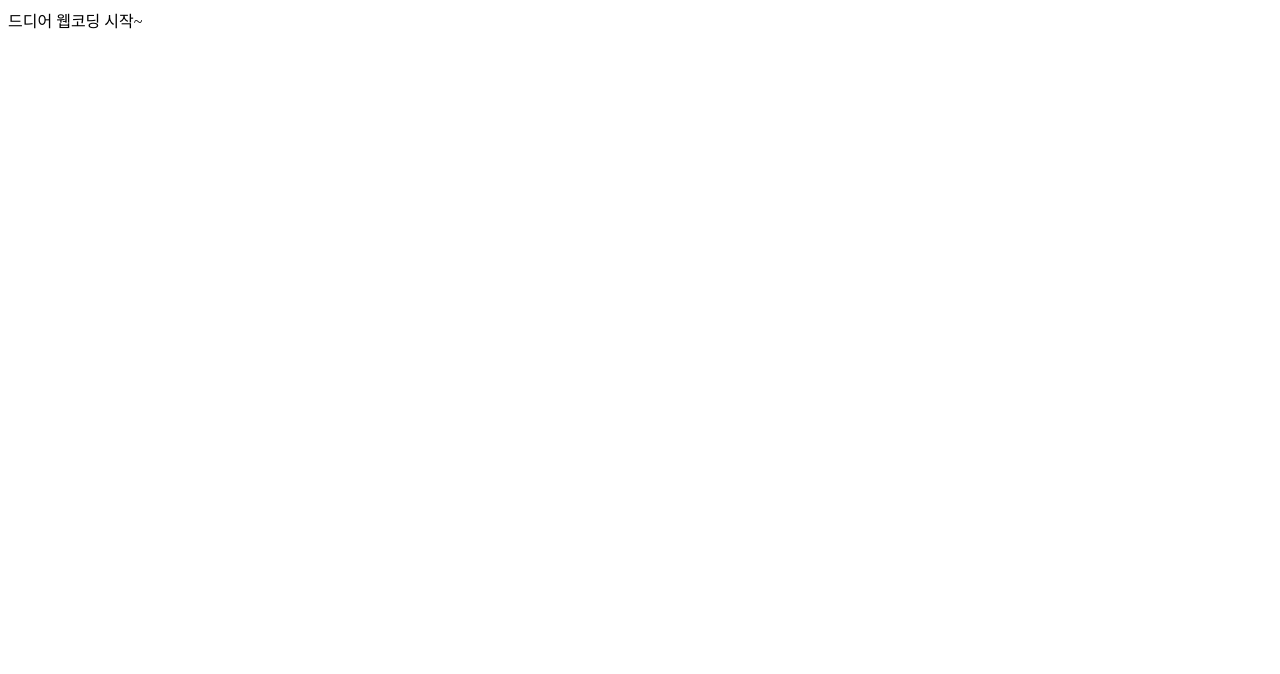
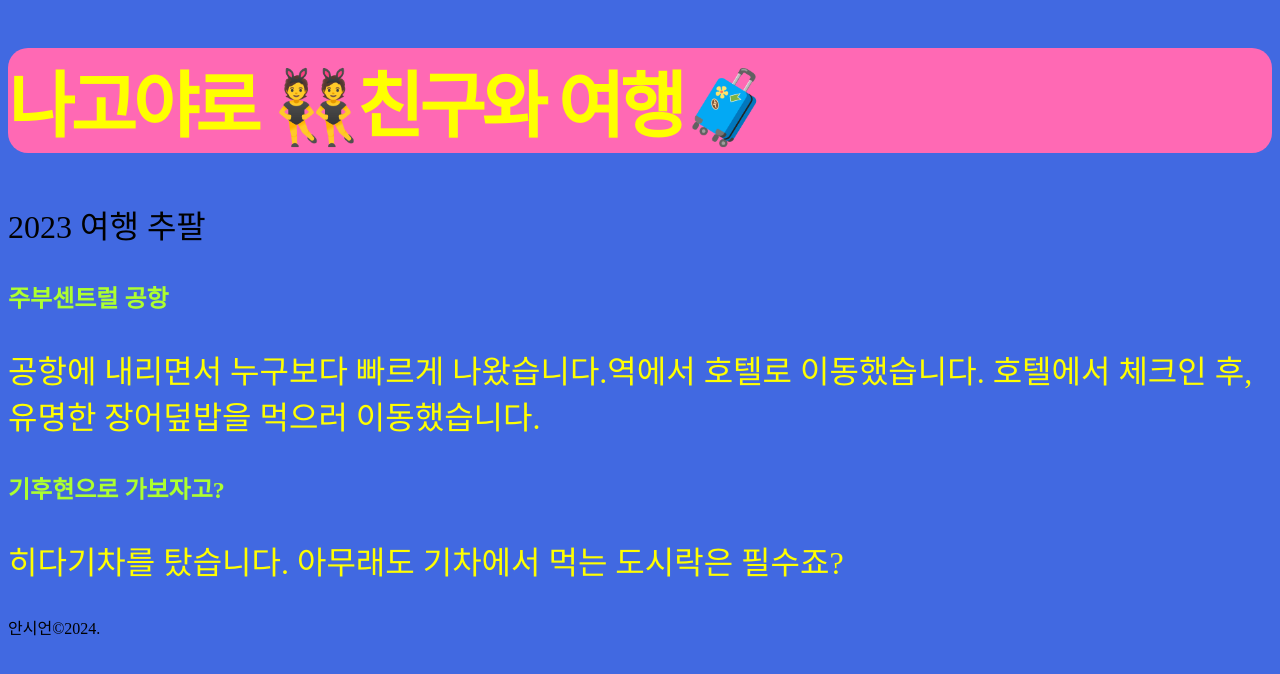
Before and after one commit to Sie0nAhn/test2024, a plain HTML site: page index.html in a window 1280 px wide. Drawn offline with Linux system fonts and the light colour scheme.

Commit message:
Add files via upload

```diff
--- a/index.html
+++ b/index.html
@@ -1,11 +1,36 @@
 <!DOCTYPE html>
 <html>
 <head>
+	<style type="text/css">
+		body{background: royalblue;}
+		h1{color: yellow;
+			font-size: 72px;letter-spacing: -4px;
+			background: hotpink;
+			border-radius: 20px}
+		h2{color: greenyellow;}
+		p{font-size: 2rem;}
+		section p{color:yellow;}
+	</style>
 	<meta charset="utf-8">
 	<meta name="viewport" content="width=device-width, initial-scale=1">
 	<title>오늘연습</title>
 </head>
 <body>
-	드디어 웹코딩 시작~
+	<nav></nav>
+	<header>
+		<h1>나고야로 👯친구와 여행🧳</h1>
+		<p>2023 여행 추팔</p>
+	</header>
+	<section>
+		<h2>주부센트럴 공항</h2>
+		<p>공항에 내리면서 누구보다 빠르게 나왔습니다.역에서 호텔로 이동했습니다. 호텔에서 체크인 후, 유명한 장어덮밥을 먹으러 이동했습니다.</p>
+	</section>
+	<section>
+		<h2>기후현으로 가보자고?</h2>
+		<p>히다기차를 탔습니다. 아무래도 기차에서 먹는 도시락은 필수죠? </p>
+</section>
+	<footer>
+		안시언&copy;2024.
+	</footer>
 </body>
 </html>
```
